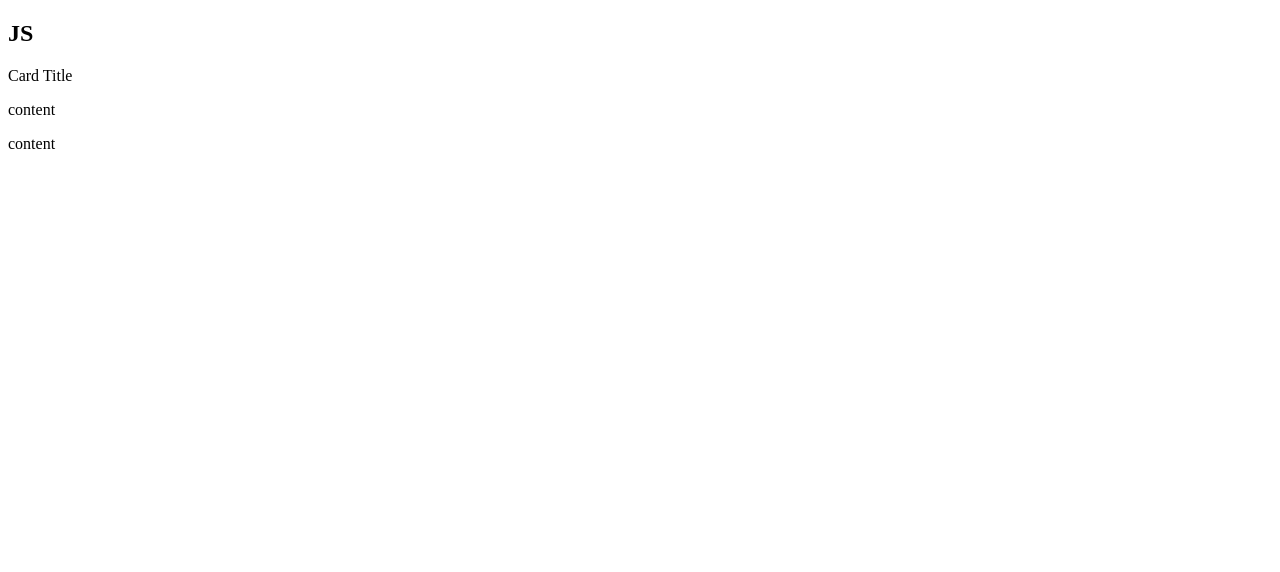
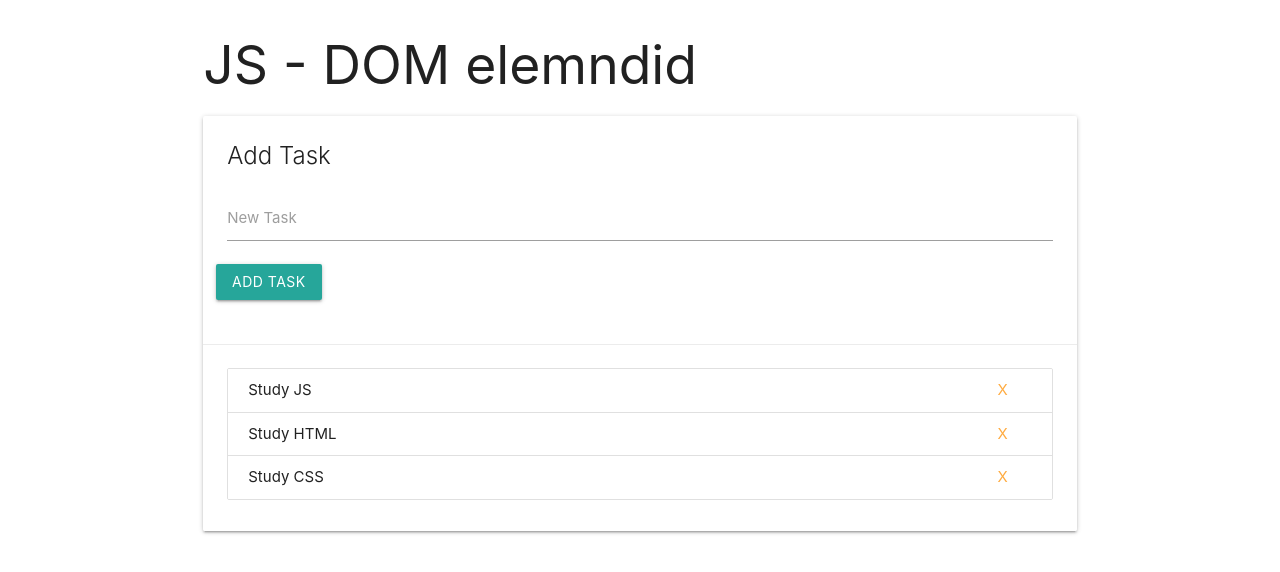
Before and after one commit to AxelMartin69/JS_Basics, a plain HTML site: page index.html in a window 1280 px wide. Drawn offline with nearby package versions, Linux system fonts and the light colour scheme.

Commit message:
documents

```diff
--- a/index.html
+++ b/index.html
@@ -2,31 +2,50 @@
 <html>
 <head>
 	<meta charset="utf-8">
+	<!-- Compiled and minified CSS -->
+    <link rel="stylesheet" href="https://cdnjs.cloudflare.com/ajax/libs/materialize/1.0.0/css/materialize.min.css">
 	<title>JS</title>
-	<!-- kommentaar -->
-	<!-- <meta http-equiv="refresh" content="1"> -->
 </head>
-
 <body>
-	<h2>JS</h2>
-	<script src="app.js"></script>
-
-
-
-	<div class="container"></div>
+	<div class="container">
+        <!-- Page Content goes here -->
         <div class="row">
-	    	<div class="col s12 m6">
-	      	<div class="card blue-grey darken-1">
-	        	<div class="card-content white-text">
-	          	<span class="card-title">Card Title</span>
-	          		<p>content</p>
+        	<div class="col s12">
+        		<h2>JS - DOM elemndid</h2>
+        		<div class="card">
+			        <div class="card-content">
+			          <span class="card-title">Add Task</span>
+			          <div class="row">
+			          	<form id="task-form">
+						<div class="input-field col s12">
+							<input id="task" type="text">
+							<label for="task">New Task</label>
+						</div>
+						<input type="submit" value="Add Task" class="btn">
+			          	</form>
+			          </div>
 			        </div>
 			        <div class="card-action">
-	          		<p>content</p>
+						<ul class="collection">
+							<li class="collection-item">Study JS
+								<a href="#" class="secondary-content">X</a>
+							</li>
+							<li class="collection-item">Study HTML
+								<a href="#" class="secondary-content">X</a>
+							</li>
+							<li class="collection-item">Study CSS
+								<a href="#" class="secondary-content">X</a>
+							</li>
+						</ul>
 			        </div>
 			      </div>
         	</div>
         </div>
       </div>
+
+
+	<!-- Compiled and minified JavaScript -->
+    <script src="https://cdnjs.cloudflare.com/ajax/libs/materialize/1.0.0/js/materialize.min.js"></script>
+	<script src="app.js"></script>
 </body>
 </html>
```
Lines whose indentation alone changed are shown as unchanged.
